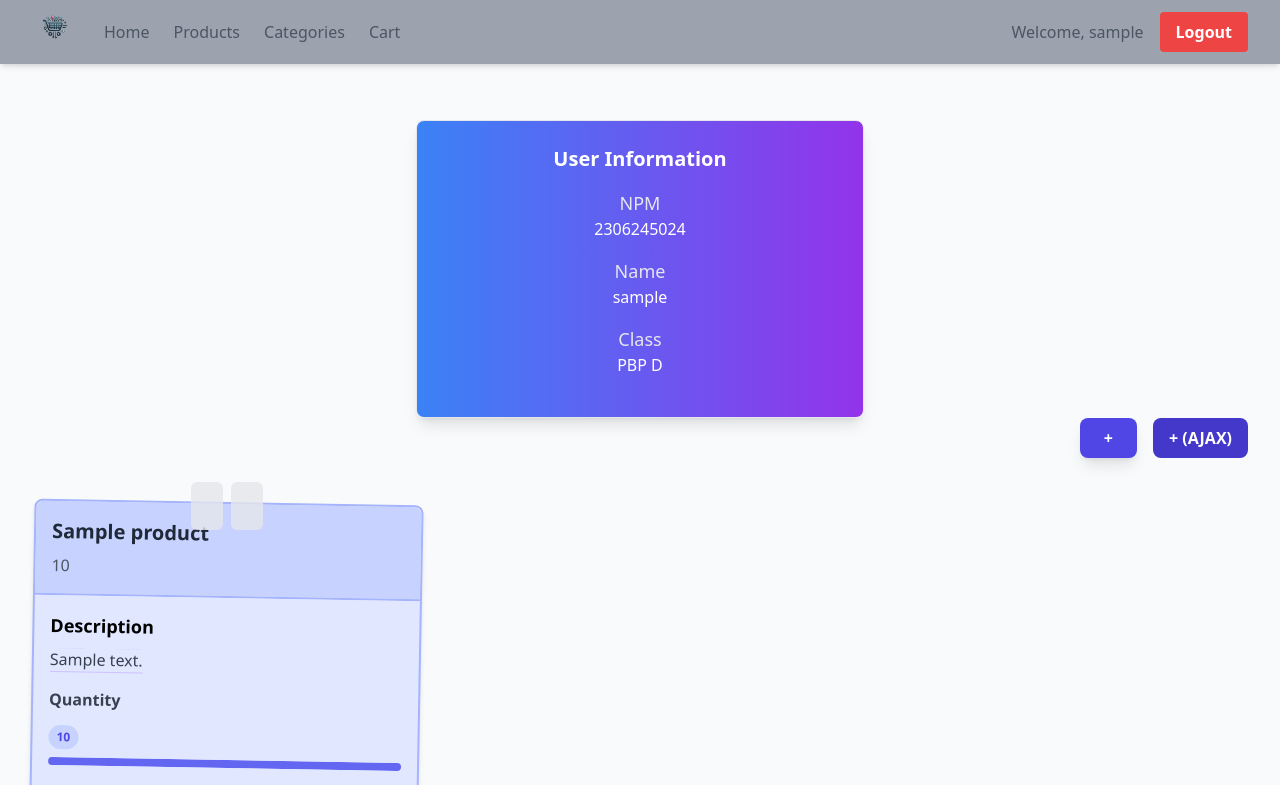
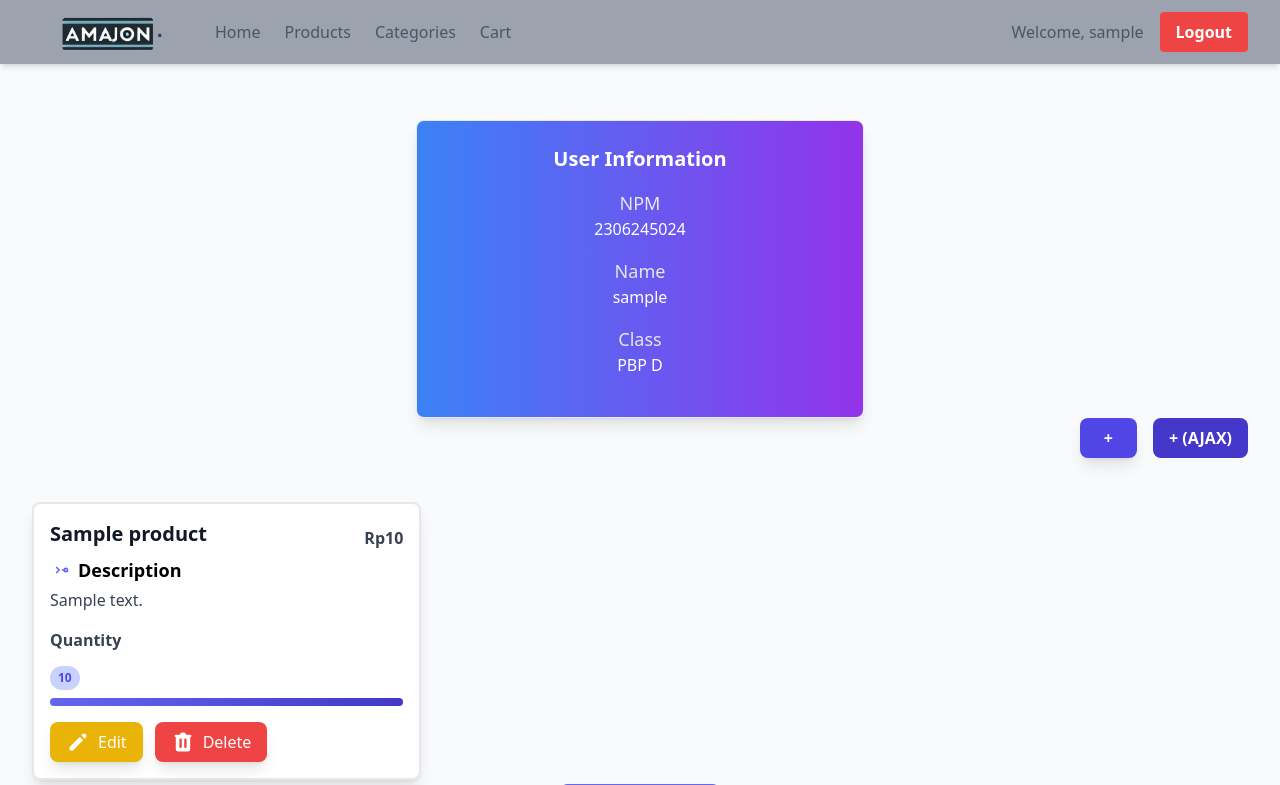
Before and after one commit to AthallahD/amajon, a Django app: page / in a window 1280 px wide. Shown: the top 785 px of the page. Run offline with Django 5.2, Linux system fonts and the light colour scheme; a user stored in the database is signed in; tables that the repository leaves empty hold one stand-in row (values such as "Sample post"); some libraries are stand-ins or nearby versions.

Commit message:
feat : Menyelesaikan tugas 6

```diff
--- a/main/templates/main.html
+++ b/main/templates/main.html
@@ -128,21 +128,28 @@
           const description = DOMPurify.sanitize(item.fields.description);
           htmlString += `
           <div class="relative break-inside-avoid">
-              <div class="absolute top-2 z-10 left-1/2 -translate-x-1/2 flex items-center -space-x-2">
-                  <div class="w-[3rem] h-8 bg-gray-200 rounded-md opacity-80 -rotate-90"></div>
-                  <div class="w-[3rem] h-8 bg-gray-200 rounded-md opacity-80 -rotate-90"></div>
+          <div class="relative top-5 bg-white shadow-lg rounded-lg mb-6 break-inside-avoid flex flex-col border-2 border-gray-200 transform hover:scale-105 hover:shadow-xl transition-transform duration-300">
+            <!-- Product Content -->
+            <div class="p-4">
+              <!-- Title -->
+              <div class="flex items-center justify-between">
+                <h3 class="font-bold text-xl mb-2 text-gray-900">${name}</h3>
+                <p class="text-gray-700 font-bold">Rp${item.fields.price}</p>
               </div>
-              <div class="relative top-5 bg-indigo-100 shadow-md rounded-lg mb-6 break-inside-avoid flex flex-col border-2 border-indigo-300 transform rotate-1 hover:rotate-0 transition-transform duration-300">
-                  <div class="bg-indigo-200 text-gray-800 p-4 rounded-t-lg border-b-2 border-indigo-300">
-                      <h3 class="font-bold text-xl mb-2">${name}</h3>
-                      <p class="text-gray-600">${item.fields.price}</p>
+
+              <!-- Description -->
+              <div class="mb-4">
+                <p class="font-semibold text-lg mb-1 flex items-center">
+                  <svg class="h-5 w-5 text-indigo-500 mr-2" xmlns="http://www.w3.org/2000/svg" fill="none" viewBox="0 0 24 24" stroke="currentColor">
+                    <path stroke-linecap="round" stroke-linejoin="round" stroke-width="2" d="M8 9l3 3-3 3M15 12h2m4 0a2 2 0 11-4 0 2 2 0 014 0z" />
+                  </svg>
+                  Description
+                </p>
+                <p class="text-gray-700 mb-2">${description}</p>
               </div>
-                  <div class="p-4">
-                      <p class="font-semibold text-lg mb-2">Description</p>
-                      <p class="text-gray-700 mb-2">
-                          <span class="bg-[linear-gradient(to_bottom,transparent_0%,transparent_calc(100%_-_1px),#CDC1FF_calc(100%_-_1px))] bg-[length:100%_1.5rem] pb-1">${description}</span>
-                      </p>
-                      <div class="mt-4">
+
+              <!-- Quantity Bar -->
+              <div>
                 <p class="text-gray-700 font-semibold mb-2">Quantity</p>
                 <div class="relative pt-1">
                   <div class="flex mb-2 items-center justify-between">
@@ -153,23 +160,27 @@
                     </div>
                   </div>
                   <div class="overflow-hidden h-2 mb-4 text-xs flex rounded-full bg-indigo-200">
-                                  <div style="width: ${item.fields.quantity > 10 ? 100 : item.fields.quantity * 10}%;" class="shadow-none flex flex-col text-center whitespace-nowrap text-white justify-center bg-indigo-500"></div>
+                    <div style="width: ${item.fields.quantity > 10 ? 100 : item.fields.quantity * 10}%;" class="flex flex-col text-center whitespace-nowrap text-white justify-center bg-gradient-to-r from-indigo-500 to-indigo-700"></div>
                   </div>
                 </div>
               </div>
-                  </div>
-              </div>
+
+              <!-- Action Buttons -->
               <div class="mt-4 flex space-x-3">
                 <a href="/edit-product/${item.pk}" class="bg-yellow-500 hover:bg-yellow-600 text-white rounded-lg px-4 py-2 transition duration-300 flex items-center space-x-2 shadow-lg">
                   <svg xmlns="http://www.w3.org/2000/svg" class="h-6 w-6" viewBox="0 0 20 20" fill="currentColor">
                     <path d="M13.586 3.586a2 2 0 112.828 2.828l-.793.793-2.828-2.828.793-.793zM11.379 5.793L3 14.172V17h2.828l8.38-8.379-2.83-2.828z" />
                   </svg>
+                  <span>Edit</span>
                 </a>
                 <a href="/delete-product/${item.pk}" class="bg-red-500 hover:bg-red-600 text-white rounded-lg px-4 py-2 transition duration-300 flex items-center space-x-2 shadow-lg">
-                      <svg xmlns="http://www.w3.org/2000/svg" class="h-9 w-9" viewBox="0 0 20 20" fill="currentColor">
+                  <svg xmlns="http://www.w3.org/2000/svg" class="h-6 w-6" viewBox="0 0 20 20" fill="currentColor">
                     <path fill-rule="evenodd" d="M9 2a1 1 0 00-.894.553L7.382 4H4a1 1 0 000 2v10a2 2 0 002 2h8a2 2 0 002-2V6a1 1 0 100-2h-3.382l-.724-1.447A1 1 0 0011 2H9zM7 8a1 1 0 012 0v6a1 1 0 11-2 0V8zm5-1a1 1 0 00-1 1v6a1 1 0 102 0V8a1 1 0 00-1-1z" clip-rule="evenodd" />
                   </svg>
+                  <span>Delete</span>
                 </a>
+              </div>
+            </div>
           </div>
         </div>
           `;
--- a/templates/navbar.html
+++ b/templates/navbar.html
@@ -6,7 +6,7 @@
       <div class="flex items-center space-x-8">
         <!-- Make the logo clickable and link to the main view -->
         <a href="{% url 'main:show_main' %}">
-          <img src="{% static 'images/web-logo.png' %}" alt="Amajon Logo" class="h-10">
+          <img src="{% static 'images/logo-web.png' %}" alt="Amajon Logo" class="h-10">
         </a>
 
         <!-- Navigation Links (Right Beside Logo, visible on larger screens) -->
```
Also changed, not shown: README.md, static/images/logo-web.png (added), static/images/web-logo.png (deleted). Lines whose indentation alone changed are shown as unchanged.
